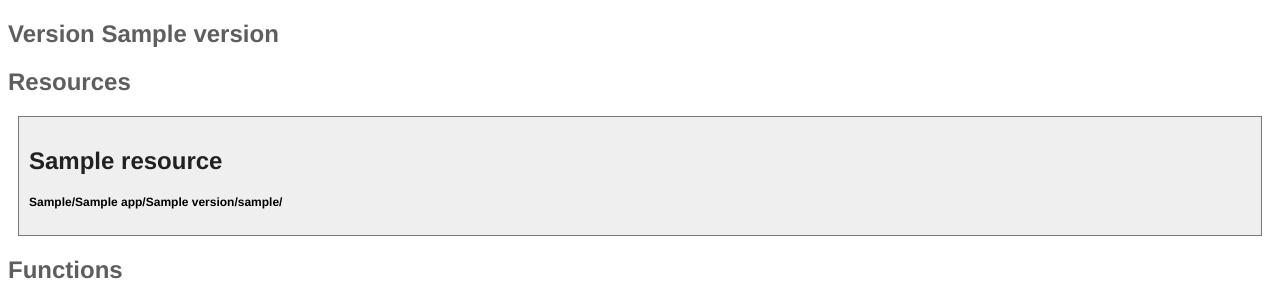
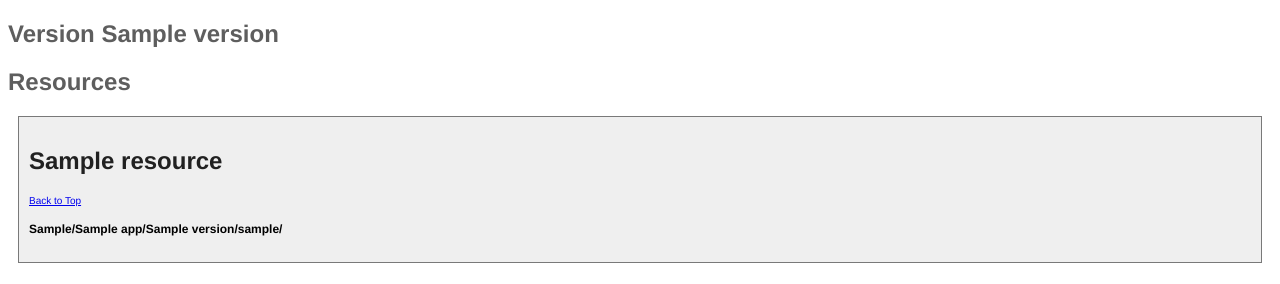
Before and after one commit to Axilent/sharrock, a Django app: template sharrock/templates/sharrock/directory.html in a window 1280 px wide. Shown: the part 258-542 px from the top of the page. Run offline with Django 3.2, Linux system fonts and the light colour scheme; the template is opened without the code that fills it: most values are stand-ins (such as "Sample title", 1, 10 or a date in 2020).

Commit message:
Adding back to top link.

```diff
--- a/sharrock/templates/sharrock/descriptor_body.html
+++ b/sharrock/templates/sharrock/descriptor_body.html
@@ -1,5 +1,5 @@
 {% if not resource %}
-<a name="{{ descriptor.service_name|slugify }}"><h3>{{ descriptor.service_name }}</h3></a>
+<a name="{{ descriptor.service_name|slugify }}"><h3>{{ descriptor.service_name }}</h3></a><span class="tiny"><a href="#">Back to Top</a></span>
 <h4>{{ api_root }}/{{ app }}/{{ version }}/{{ descriptor.slug }}/</h4>
 {% if descriptor.is_deprecated %}
 <h4>DEPRECATED: {{ descriptor.is_deprecated }}</h4>
--- a/sharrock/templates/sharrock/resource_body.html
+++ b/sharrock/templates/sharrock/resource_body.html
@@ -1,4 +1,4 @@
-<a name="{{ resource.name|slugify }}"><h2>{{ resource.name }}</h2></a>
+<a name="{{ resource.name|slugify }}"><h2>{{ resource.name }}</h2></a><span class="tiny"><a href="#">Back to Top</a></span>
 <h4>{{ resource_root }}/{{ app }}/{{ version }}/{{ resource.slug }}/</h4>
 {% if resource.is_deprecated %}
 <h4>DEPRECATED: {{ resource.is_deprecated }}</h4>
--- a/sharrock/templates/sharrock/style.html
+++ b/sharrock/templates/sharrock/style.html
@@ -84,4 +84,8 @@ div.toc {
 	border: 1px solid #797979;
 	padding: 10px;
 }
+
+.tiny {
+	font-size:10px;
+}
 </style>
```
